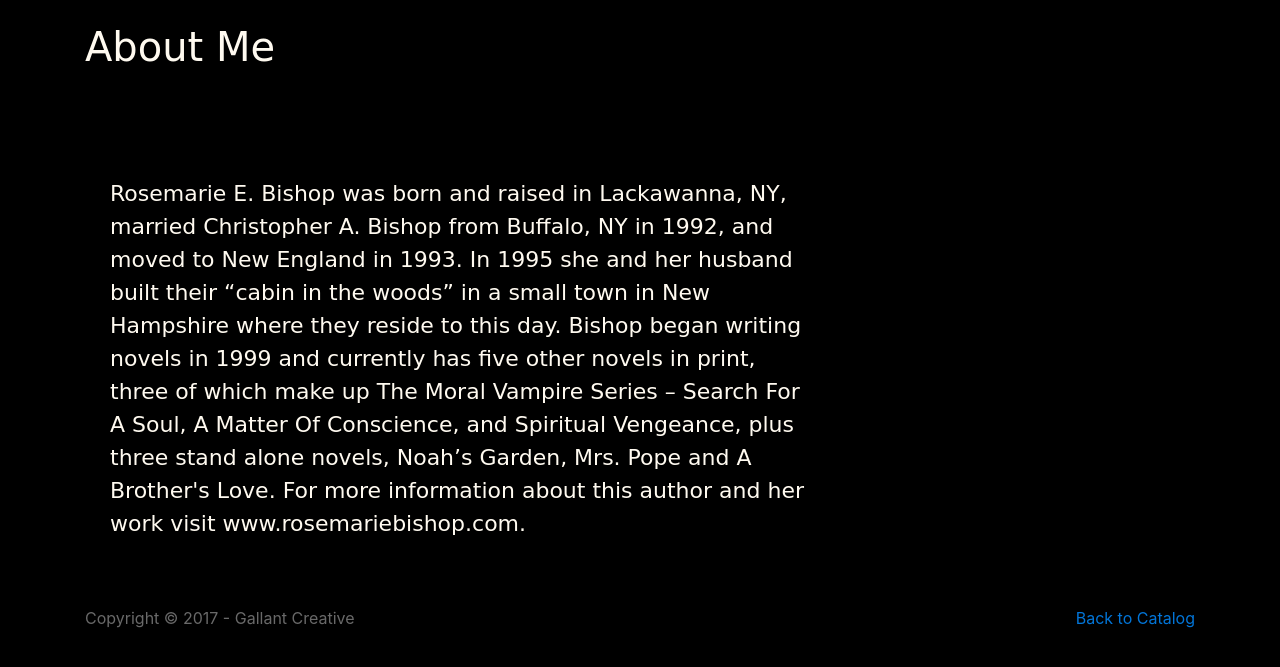
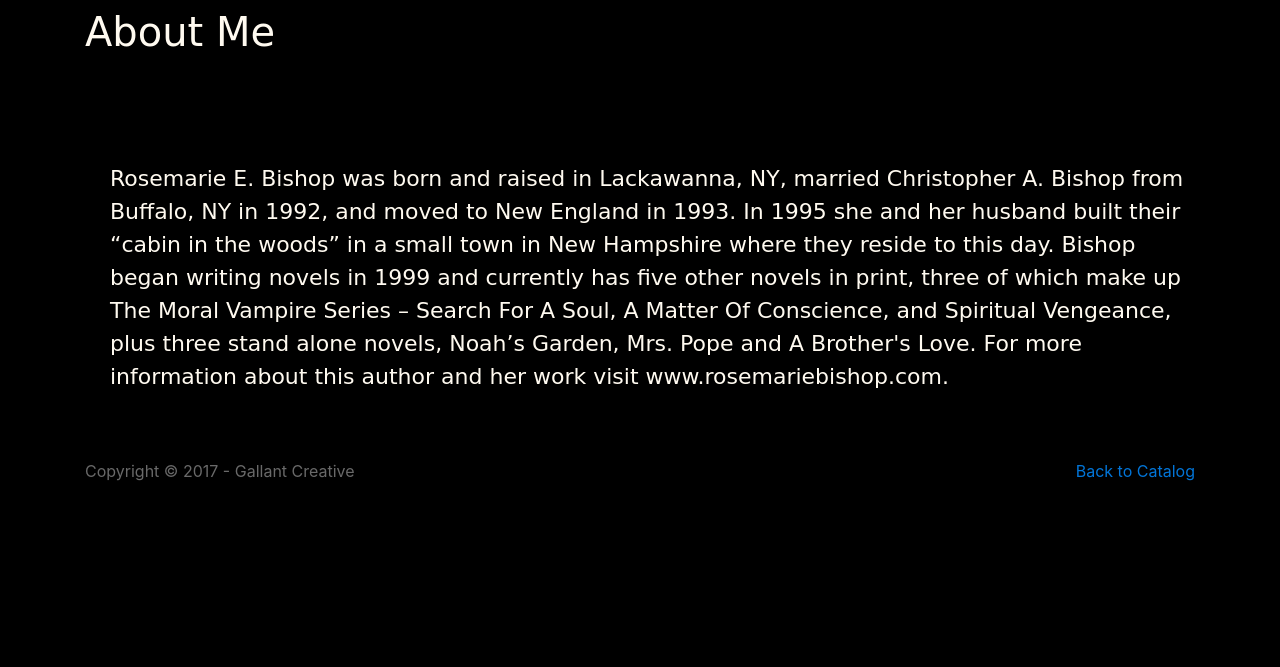
Before and after one commit to mgallant23/rosemarie_bishop, a PHP site: page /about.html in a window 1280 px wide. Shown: the top 667 px of the page. Run offline with PHP 8.4, Linux system fonts and the light colour scheme; some libraries are stand-ins or nearby versions.

Commit message:
please work

```diff
--- a/about.html
+++ b/about.html
@@ -20,7 +20,7 @@
   <div class="container">
     <h1 class="about-header">About Me</h1>
     <div class="row">
-      <div class="col-md-8">
+      <div class="col-md-12">
         <p class="aboutp">Rosemarie E. Bishop was born and raised in Lackawanna, NY, married Christopher A. Bishop from Buffalo, NY in 1992, and moved to New England in 1993. In 1995 she and her husband built their “cabin in the woods” in a small town in New Hampshire where they reside to this day. Bishop began writing novels in 1999 and currently has five other novels in print, three of which make up The Moral Vampire Series – Search For A Soul, A Matter Of Conscience, and Spiritual Vengeance, plus three stand alone novels, Noah’s Garden, Mrs. Pope and A Brother's Love. For more information about this author and her work visit www.rosemariebishop.com.</p>
       </div>
     </div>
--- a/css/style.css
+++ b/css/style.css
@@ -101,7 +101,7 @@ a{
 
 /* about me */
 .about-header{
-  margin-top: 25px;
+  margin-top: 10px;
   font-family: cursive;
   color: #FFFAF0;
 }
```
